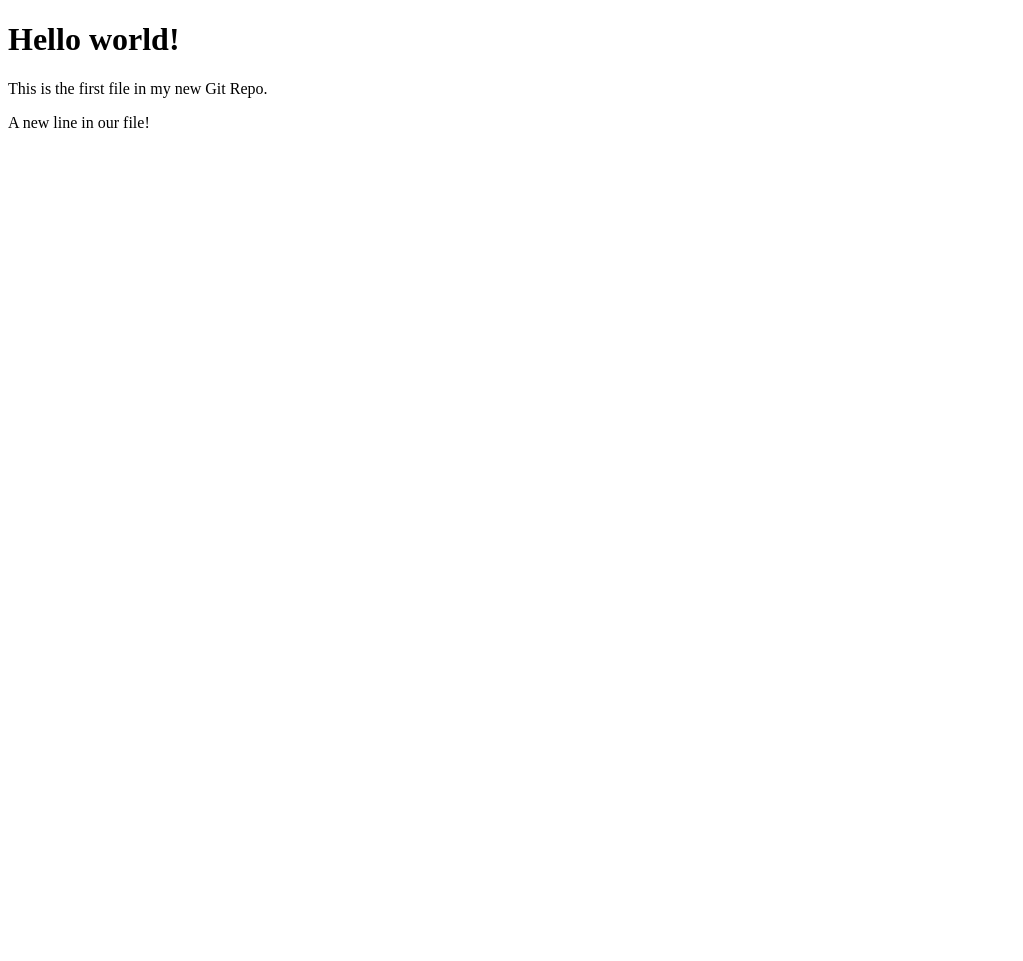
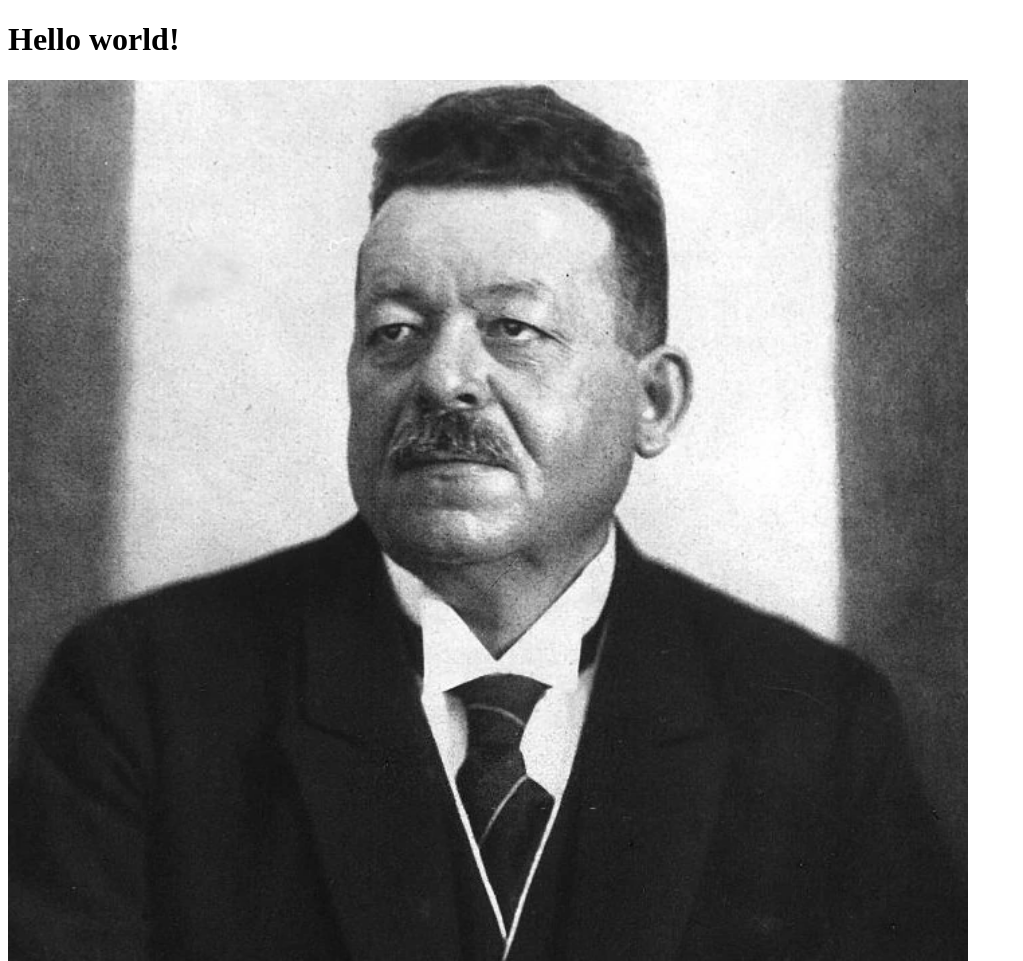
Before and after one commit to 47noodles/hello-world, a plain HTML site: page index.html in a window 1280 px wide. Shown: the top 961 px of the page, without its empty margins (0-1023 px from the left). Before the commit the page ends 800 px from the top, so only its background shows below. Drawn offline with Linux system fonts and the light colour scheme.

Commit message:
Added hello_world_image file and to html doc

```diff
--- a/index.html
+++ b/index.html
@@ -2,10 +2,13 @@
 <html>
 <head>
 <title>Hello World!</title>
+<link rel="stylesheet" href="bluestyle.css">
 </head>
 <body>
 
 <h1>Hello world!</h1>
+<div><img src="hello_world_image.jpg" alt="Hello World from Space"
+style="width:100%;max-width:960px"></div>
 <p>This is the first file in my new Git Repo.</p>
 <p>A new line in our file!</p>
 
```
Also changed, not shown: hello_world_image.jpg (added).
